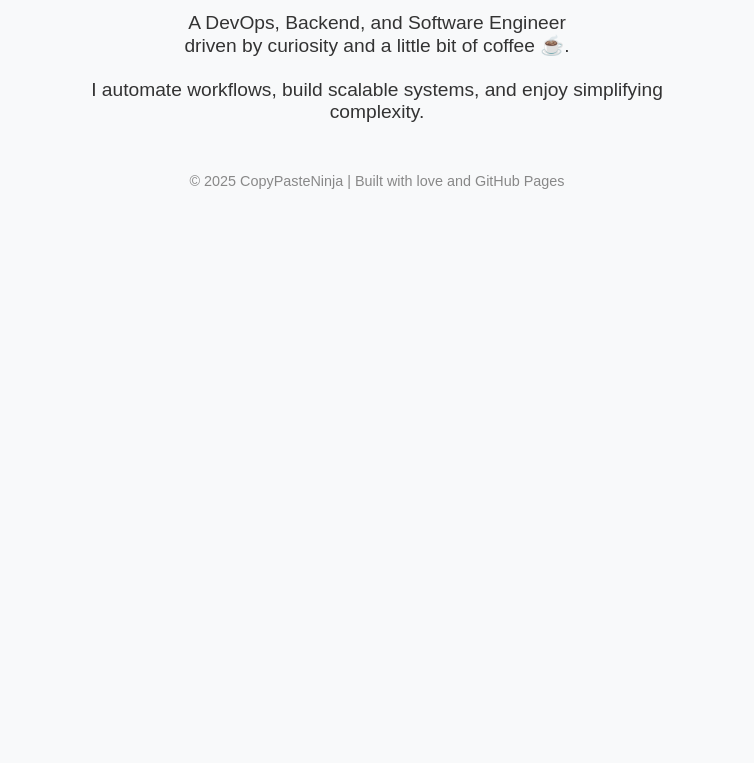
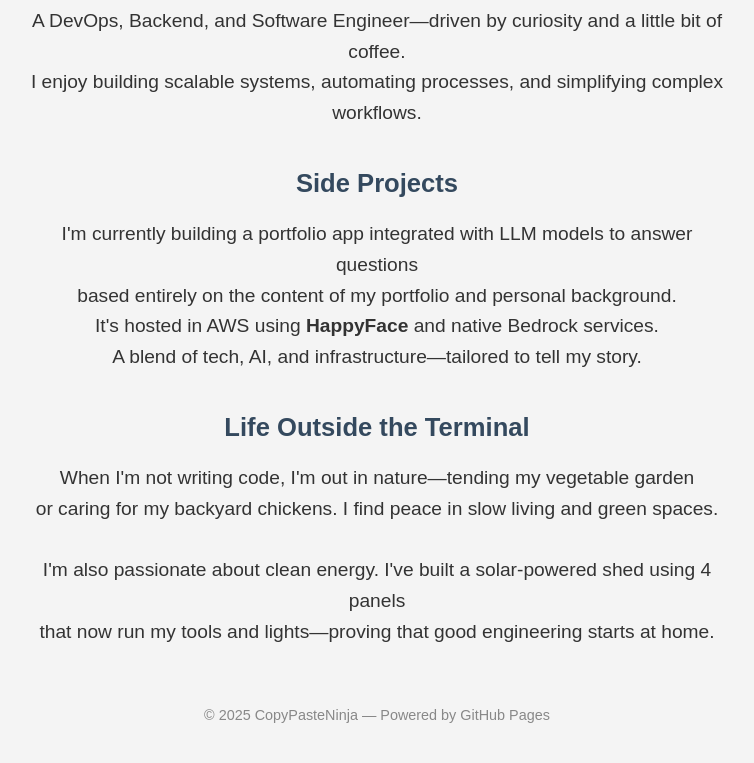
Before and after one commit to copyPasteNinja/scripts, a plain HTML site: page index.html in a window 1280 px wide. Shown: the part 145-908 px from the top of the page, without its empty margins (263-1017 px from the left). Before the commit the page ends 800 px from the top, so only its background shows below. Drawn offline with Linux system fonts and the light colour scheme.

Commit message:
Update index.html

```diff
--- a/index.html
+++ b/index.html
@@ -7,25 +7,36 @@
   <style>
     body {
       font-family: Arial, sans-serif;
-            background-color: #f8f9fa;
+      background-color: #f4f4f4;
       color: #333;
+      margin: 0;
+      padding: 40px 20px;
       text-align: center;
-            padding: 50px;
     }
 
     h1 {
-            font-size: 2.5rem;
+      font-size: 2.8rem;
       color: #2c3e50;
     }
 
     p {
       font-size: 1.2rem;
-            max-width: 600px;
+      max-width: 700px;
       margin: 20px auto;
+      line-height: 1.6;
+    }
+
+    section {
+      margin-top: 40px;
+    }
+
+    h2 {
+      font-size: 1.6rem;
+      color: #34495e;
     }
 
     footer {
-            margin-top: 50px;
+      margin-top: 60px;
       color: #888;
       font-size: 0.9rem;
     }
@@ -34,13 +45,32 @@
 <body>
   <h1>Hi, I'm CopyPasteNinja</h1>
   <p>
-        A DevOps, Backend, and Software Engineer<br>
-        driven by curiosity and a little bit of coffee ☕.<br><br>
-        I automate workflows, build scalable systems, and enjoy simplifying complexity.
+    A DevOps, Backend, and Software Engineer—driven by curiosity and a little bit of coffee.<br>
+    I enjoy building scalable systems, automating processes, and simplifying complex workflows.
   </p>
 
+  <section>
+    <h2>Side Projects</h2>
+    <p>
+      I'm currently building a portfolio app integrated with LLM models to answer questions<br>
+      based entirely on the content of my portfolio and personal background.<br>
+      It's hosted in AWS using <strong>HappyFace</strong> and native Bedrock services.<br>
+      A blend of tech, AI, and infrastructure—tailored to tell my story.
+    </p>
+  </section>
+
+  <section>
+    <h2>Life Outside the Terminal</h2>
+    <p>
+      When I'm not writing code, I'm out in nature—tending my vegetable garden<br>
+      or caring for my backyard chickens. I find peace in slow living and green spaces.<br><br>
+      I'm also passionate about clean energy. I've built a solar-powered shed using 4 panels<br>
+      that now run my tools and lights—proving that good engineering starts at home.
+    </p>
+  </section>
+
   <footer>
-        &copy; 2025 CopyPasteNinja | Built with love and GitHub Pages
+    &copy; 2025 CopyPasteNinja — Powered by GitHub Pages
   </footer>
 </body>
 </html>
```
Lines whose indentation alone changed are shown as unchanged.
